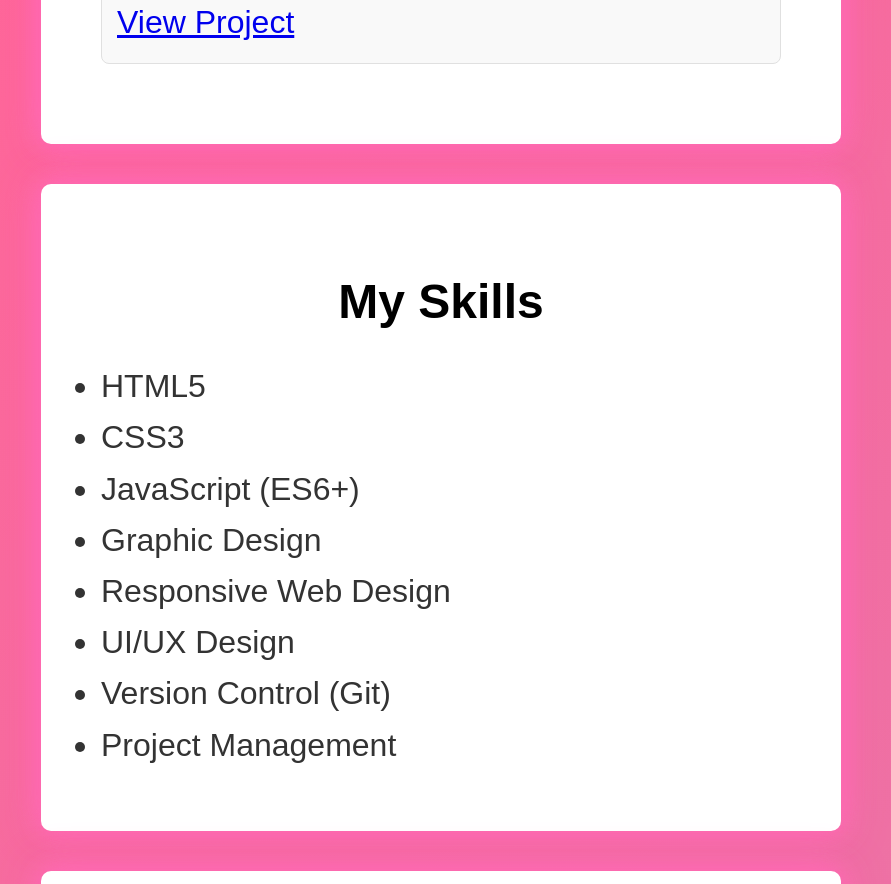
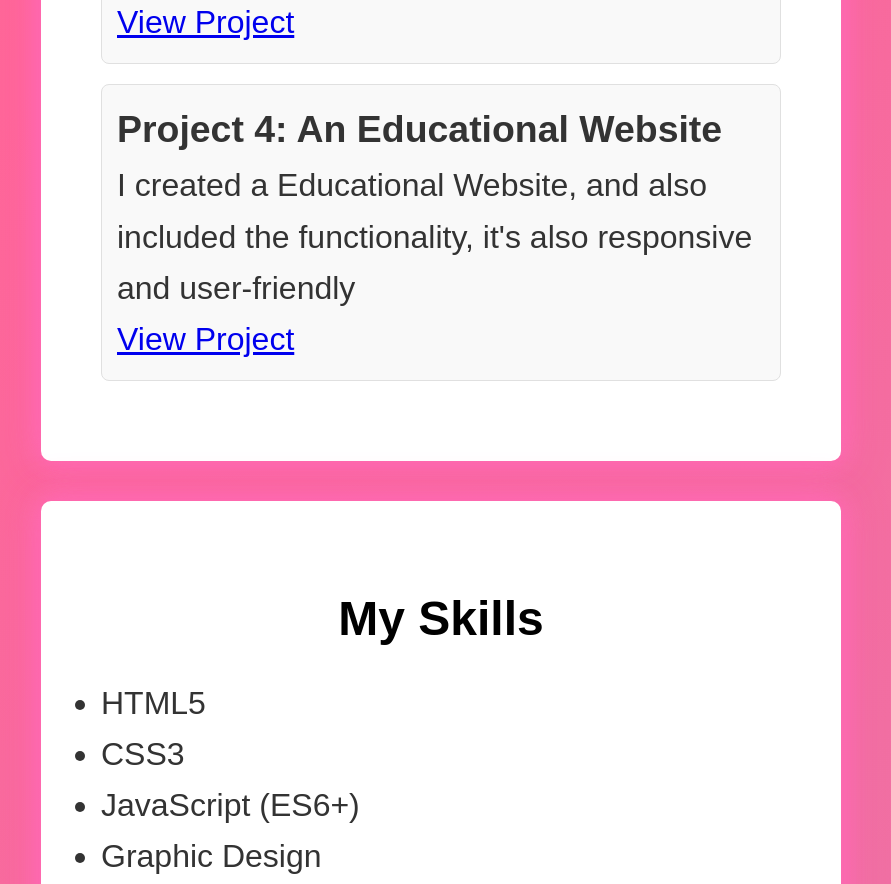
Before and after one commit to JCreativ/Olatunde-Jeremiah_-CEO.Nextwave, a plain HTML site: page index.html in a window 1280 px wide. Shown: the part 2322-3206 px from the top of the page, without its empty margins (199-1090 px from the left). Drawn offline with Linux system fonts and the light colour scheme.

Commit message:
Update index.html

```diff
--- a/index.html
+++ b/index.html
@@ -48,6 +48,10 @@
             <p>I developed a complete calculator concept, including its functionality, user interface, and promotional materials..</p>
             <a href="https://jcreativ.github.io/Casio_Calculator/">View Project</a>
         </div>
+<div class="project-card">
+<h3>Project 4: An Educational Website</h3>
+<p>I created a Educational Website, and also included the functionality, it's also responsive and user-friendly</p>
+<a href="https://jcreativ.github.io/BIA-Official-website-/">View Project</a>
 
     </section>
 
```
